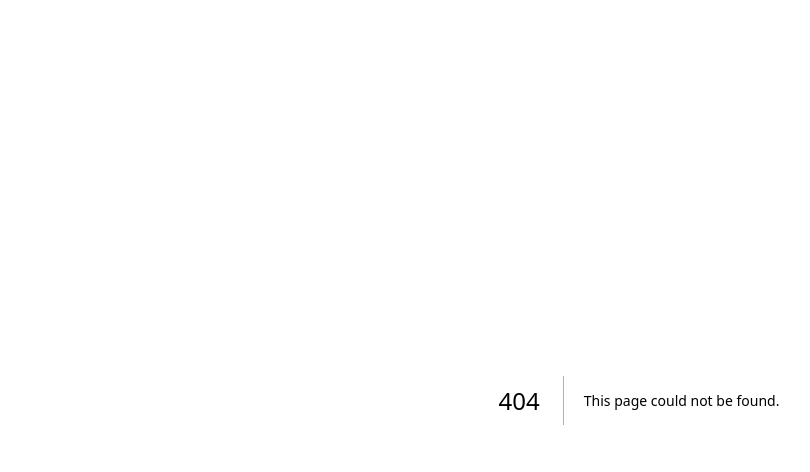
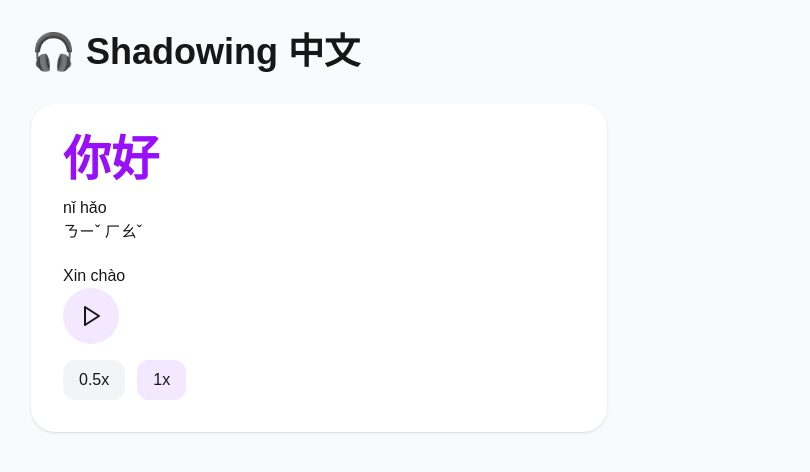
Before and after one commit to vinhdau088-cloud/Chinese, a Next.js app: page /shadowing in a window 1280 px wide. Before the commit this address had no page. Shown: the top 472 px of the page, without its empty margins (1-811 px from the left). Built offline with nearby package versions, Linux system fonts and the light colour scheme.

Commit message:
Create page.tsx

```diff
--- /dev/null
+++ b/app/shadowing/page.tsx
@@ -0,0 +1,35 @@
+import ShadowingCard
+from "@/components/shadowing/ShadowingCard";
+
+
+export default function ShadowingPage(){
+
+
+return(
+
+<main className="
+min-h-screen
+bg-gray-50
+p-8
+">
+
+
+<h1 className="
+text-4xl
+font-bold
+mb-8
+">
+
+🎧 Shadowing 中文
+
+</h1>
+
+
+<ShadowingCard/>
+
+
+</main>
+
+)
+
+}
```
